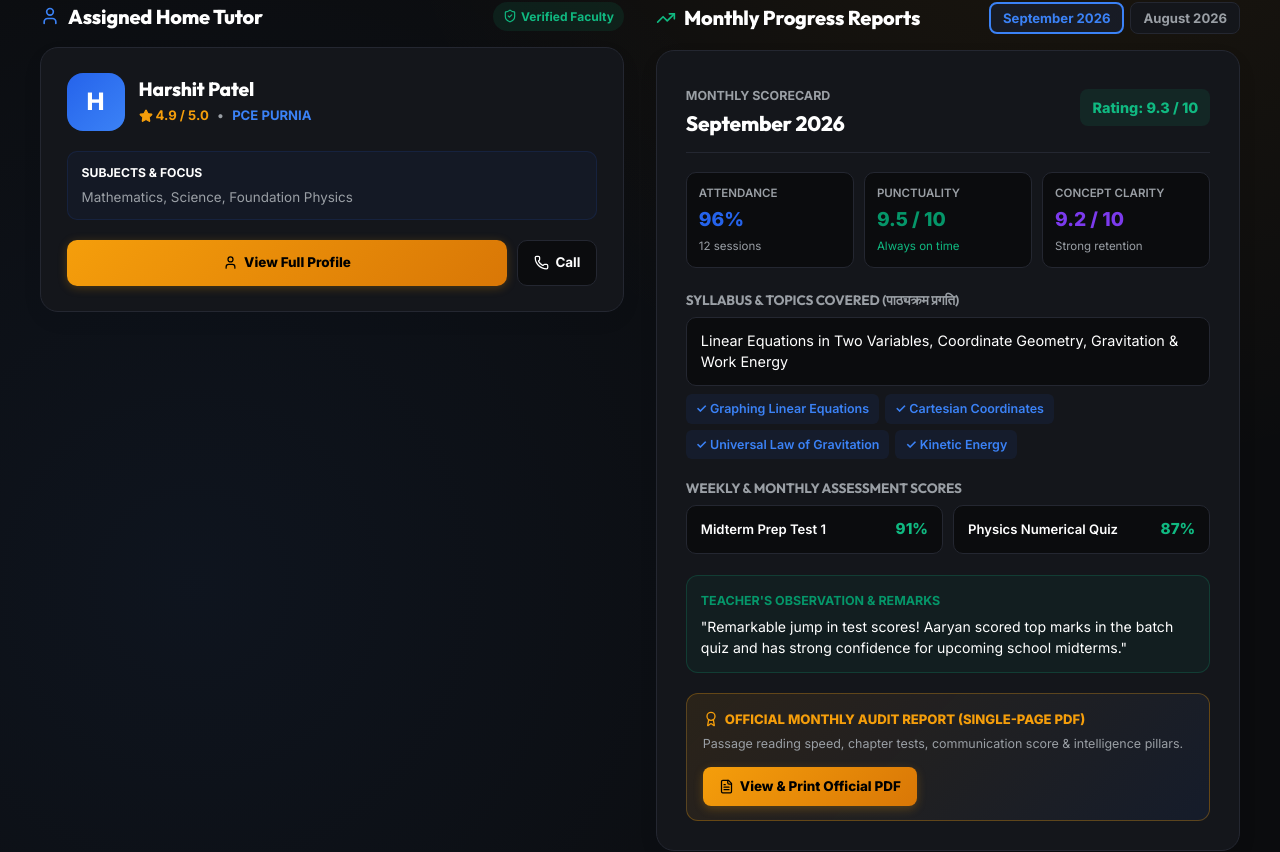
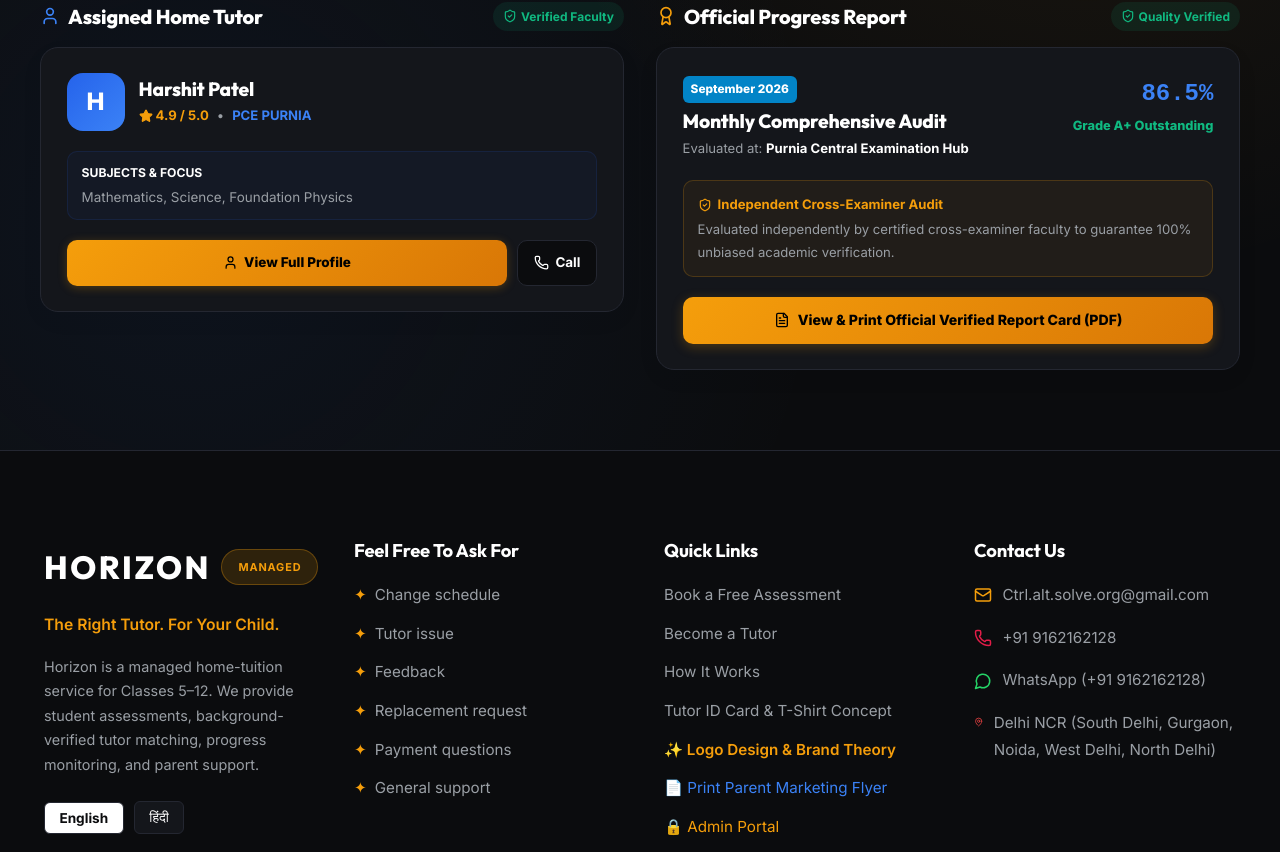
Before and after one commit to ctrlaltsolveorg-cloud/horizon-home-tuition, a Next.js app: page /student-dashboard in a window 1280 px wide. Shown: the part 519-1371 px from the top of the page. Built offline with nearby package versions, Linux system fonts and the light colour scheme; no server answers; the database is empty; sample sign-in values are in the browser's storage.

Commit message:
Remove cluttered legacy monthly scorecard from student dashboard and streamline official report card link

```diff
--- a/src/app/student-dashboard/page.tsx
+++ b/src/app/student-dashboard/page.tsx
@@ -577,233 +577,110 @@ export default function StudentDashboard() {
               )}
             </div>
 
-            {/* Column 2: Monthly Progress Reports with Rich Variables */}
+            {/* Column 2: Official Verified Monthly Report Card (Clean & Focused) */}
             <div>
               <div style={{
                 display: 'flex',
                 alignItems: 'center',
                 justifyContent: 'space-between',
-                marginBottom: '1rem',
-                flexWrap: 'wrap',
-                gap: '8px'
+                marginBottom: '1rem'
               }}>
                 <h2 style={{ fontSize: '1.25rem', fontWeight: 800, color: 'var(--text-primary)', margin: 0, display: 'flex', alignItems: 'center', gap: '8px' }}>
-                  <TrendingUp size={20} style={{ color: '#10b981' }} /> Monthly Progress Reports
+                  <Award size={20} style={{ color: '#F59E0B' }} /> Official Progress Report
                 </h2>
-
-                {/* Month Tab Switcher */}
-                <div style={{ display: 'flex', gap: '6px' }}>
-                  {reports.map((rep, idx) => (
-                    <button
-                      key={rep.id || idx}
-                      onClick={() => setSelectedReportIndex(idx)}
-                      style={{
-                        padding: '6px 12px',
-                        borderRadius: '8px',
-                        border: selectedReportIndex === idx ? '2px solid var(--primary)' : '1px solid var(--border-color)',
-                        background: selectedReportIndex === idx ? 'rgba(37, 99, 235, 0.1)' : 'var(--card-bg)',
-                        color: selectedReportIndex === idx ? 'var(--primary)' : 'var(--text-secondary)',
+                <span style={{
+                  fontSize: '0.75rem',
                   fontWeight: 700,
-                        fontSize: '0.82rem',
-                        cursor: 'pointer'
-                      }}
-                    >
-                      {rep.report_month}
-                    </button>
-                  ))}
-                </div>
+                  color: '#10B981',
+                  background: 'rgba(16, 185, 129, 0.1)',
+                  padding: '4px 10px',
+                  borderRadius: '999px',
+                  display: 'flex',
+                  alignItems: 'center',
+                  gap: '4px'
+                }}>
+                  <ShieldCheck size={14} /> Quality Verified
+                </span>
               </div>
 
-              {activeReport && (
               <div style={{
                 background: 'var(--card-bg)',
                 border: '1px solid var(--border-color)',
                 borderRadius: '18px',
-                  padding: '1.8rem',
-                  boxShadow: '0 8px 24px rgba(0,0,0,0.04)'
+                padding: '1.6rem',
+                boxShadow: '0 8px 24px rgba(0,0,0,0.04)',
+                display: 'flex',
+                flexDirection: 'column',
+                gap: '1.25rem'
               }}>
-
-                  {/* Report Header */}
-                  <div style={{
-                    display: 'flex',
-                    alignItems: 'center',
-                    justifyContent: 'space-between',
-                    paddingBottom: '1rem',
-                    borderBottom: '1px solid var(--border-color)',
-                    marginBottom: '1.2rem'
+                <div style={{ display: 'flex', justifyContent: 'space-between', alignItems: 'flex-start', flexWrap: 'wrap', gap: '10px' }}>
+                  <div>
+                    <span style={{
+                      display: 'inline-block',
+                      padding: '3px 8px',
+                      borderRadius: '6px',
+                      background: '#0284C7',
+                      color: '#FFFFFF',
+                      fontSize: '0.74rem',
+                      fontWeight: 800,
+                      marginBottom: '6px'
                     }}>
-                    <div>
-                      <span style={{ fontSize: '0.78rem', color: 'var(--text-secondary)', textTransform: 'uppercase', fontWeight: 700 }}>
-                        MONTHLY SCORECARD
+                      September 2026
                     </span>
-                      <h3 style={{ fontSize: '1.3rem', fontWeight: 800, color: 'var(--text-primary)', margin: '2px 0 0' }}>
-                        {activeReport.report_month}
+                    <h3 style={{ fontSize: '1.2rem', fontWeight: 800, color: 'var(--text-primary)', margin: '0 0 4px' }}>
+                      Monthly Comprehensive Audit
                     </h3>
-                    </div>
-                    <span style={{
-                      padding: '6px 12px',
-                      borderRadius: '8px',
-                      background: 'rgba(16, 185, 129, 0.1)',
-                      color: '#10b981',
-                      fontWeight: 800,
-                      fontSize: '0.9rem'
-                    }}>
-                      Rating: {activeReport.academic_progress_rating || 9.3} / 10
-                    </span>
-                  </div>
-
-                  {/* Key Metrics Variables Grid */}
-                  <div style={{
-                    display: 'grid',
-                    gridTemplateColumns: 'repeat(auto-fit, minmax(130px, 1fr))',
-                    gap: '10px',
-                    marginBottom: '1.5rem'
-                  }}>
-                    <div style={{ background: 'var(--bg-primary)', padding: '10px 12px', borderRadius: '10px', border: '1px solid var(--border-color)' }}>
-                      <div style={{ fontSize: '0.72rem', color: 'var(--text-secondary)', fontWeight: 600 }}>ATTENDANCE</div>
-                      <div style={{ fontSize: '1.2rem', fontWeight: 800, color: '#2563eb' }}>
-                        {activeReport.student_attendance_percentage}%
-                      </div>
-                      <div style={{ fontSize: '0.72rem', color: 'var(--text-secondary)' }}>{activeReport.total_classes_conducted} sessions</div>
-                    </div>
-
-                    <div style={{ background: 'var(--bg-primary)', padding: '10px 12px', borderRadius: '10px', border: '1px solid var(--border-color)' }}>
-                      <div style={{ fontSize: '0.72rem', color: 'var(--text-secondary)', fontWeight: 600 }}>PUNCTUALITY</div>
-                      <div style={{ fontSize: '1.2rem', fontWeight: 800, color: '#059669' }}>
-                        {activeReport.punctuality_rating || 9.5} / 10
-                      </div>
-                      <div style={{ fontSize: '0.72rem', color: '#10b981' }}>Always on time</div>
-                    </div>
-
-                    <div style={{ background: 'var(--bg-primary)', padding: '10px 12px', borderRadius: '10px', border: '1px solid var(--border-color)' }}>
-                      <div style={{ fontSize: '0.72rem', color: 'var(--text-secondary)', fontWeight: 600 }}>CONCEPT CLARITY</div>
-                      <div style={{ fontSize: '1.2rem', fontWeight: 800, color: '#7c3aed' }}>
-                        {activeReport.understanding_rating || 9.2} / 10
-                      </div>
-                      <div style={{ fontSize: '0.72rem', color: 'var(--text-secondary)' }}>Strong retention</div>
+                    <div style={{ fontSize: '0.82rem', color: 'var(--text-secondary)' }}>
+                      Evaluated at: <strong style={{ color: 'var(--text-primary)' }}>Purnia Central Examination Hub</strong>
                     </div>
                   </div>
 
-                  {/* Syllabus Covered */}
-                  <div style={{ marginBottom: '1.3rem' }}>
-                    <h4 style={{ fontSize: '0.85rem', fontWeight: 700, color: 'var(--text-secondary)', textTransform: 'uppercase', marginBottom: '8px' }}>
-                      Syllabus & Topics Covered (पाठ्यक्रम प्रगति)
-                    </h4>
+                  <div style={{ textAlign: 'right' }}>
+                    <div style={{ fontSize: '1.5rem', fontWeight: 900, color: 'var(--primary)', fontFamily: 'monospace' }}>
+                      86.5%
+                    </div>
+                    <div style={{ fontSize: '0.8rem', fontWeight: 800, color: '#10B981' }}>
+                      Grade A+ Outstanding
+                    </div>
+                  </div>
+                </div>
+
                 <div style={{
                   padding: '12px 14px',
-                      background: 'var(--bg-primary)',
+                  background: 'rgba(245, 158, 11, 0.06)',
+                  border: '1px solid rgba(245, 158, 11, 0.2)',
                   borderRadius: '10px',
-                      border: '1px solid var(--border-color)',
-                      fontSize: '0.9rem',
-                      color: 'var(--text-primary)',
-                      lineHeight: '1.5'
+                  fontSize: '0.82rem',
+                  color: 'var(--text-secondary)'
                 }}>
-                      {activeReport.syllabus_covered}
+                  <div style={{ display: 'flex', alignItems: 'center', gap: '6px', color: '#F59E0B', fontWeight: 700, marginBottom: '2px' }}>
+                    <ShieldCheck size={14} /> Independent Cross-Examiner Audit
+                  </div>
+                  <span>Evaluated independently by certified cross-examiner faculty to guarantee 100% unbiased academic verification.</span>
                 </div>
 
-                    {activeReport.topics_completed && (
-                      <div style={{ display: 'flex', flexWrap: 'wrap', gap: '6px', marginTop: '8px' }}>
-                        {activeReport.topics_completed.map((t: string, idx: number) => (
-                          <span key={idx} style={{
-                            padding: '4px 10px',
-                            background: 'rgba(37, 99, 235, 0.08)',
-                            color: 'var(--primary)',
-                            borderRadius: '6px',
-                            fontSize: '0.78rem',
-                            fontWeight: 600
-                          }}>
-                            ✓ {t}
-                          </span>
-                        ))}
-                      </div>
-                    )}
-                  </div>
-
-                  {/* Test Scores */}
-                  {activeReport.test_scores && (
-                    <div style={{ marginBottom: '1.3rem' }}>
-                      <h4 style={{ fontSize: '0.85rem', fontWeight: 700, color: 'var(--text-secondary)', textTransform: 'uppercase', marginBottom: '8px' }}>
-                        Weekly & Monthly Assessment Scores
-                      </h4>
-                      <div style={{ display: 'grid', gridTemplateColumns: '1fr 1fr', gap: '10px' }}>
-                        {activeReport.test_scores.map((ts: any, idx: number) => (
-                          <div key={idx} style={{
-                            padding: '10px 14px',
-                            background: 'var(--bg-primary)',
-                            borderRadius: '10px',
-                            border: '1px solid var(--border-color)',
-                            display: 'flex',
-                            justifyContent: 'space-between',
-                            alignItems: 'center'
-                          }}>
-                            <span style={{ fontSize: '0.82rem', fontWeight: 600, color: 'var(--text-primary)' }}>{ts.test}</span>
-                            <span style={{ fontSize: '0.95rem', fontWeight: 800, color: '#10b981' }}>{ts.score}</span>
-                          </div>
-                        ))}
-                      </div>
-                    </div>
-                  )}
-
-                  {/* Teacher Feedback / Remarks */}
-                  <div style={{
-                    padding: '14px',
-                    borderRadius: '12px',
-                    background: 'rgba(16, 185, 129, 0.05)',
-                    border: '1px solid rgba(16, 185, 129, 0.2)',
-                    marginBottom: '1.25rem'
-                  }}>
-                    <div style={{ fontSize: '0.78rem', fontWeight: 700, color: '#059669', marginBottom: '4px', textTransform: 'uppercase' }}>
-                      Teacher's Observation & Remarks
-                    </div>
-                    <p style={{ fontSize: '0.88rem', color: 'var(--text-primary)', margin: 0, lineHeight: '1.5' }}>
-                      "{activeReport.tutor_remarks}"
-                    </p>
-                  </div>
-
-                  {/* Official Verified Single-Page Audit Card Link */}
-                  <div style={{
-                    padding: '14px 16px',
-                    borderRadius: '12px',
-                    background: 'linear-gradient(135deg, rgba(245, 158, 11, 0.1), rgba(37, 99, 235, 0.08))',
-                    border: '1px solid rgba(245, 158, 11, 0.3)',
+                <Link
+                  href="/report-card/rep-sample-001"
+                  style={{
                     display: 'flex',
                     alignItems: 'center',
-                    justifyContent: 'space-between',
-                    flexWrap: 'wrap',
-                    gap: '12px'
-                  }}>
-                    <div>
-                      <div style={{ display: 'flex', alignItems: 'center', gap: '6px', fontSize: '0.82rem', fontWeight: 800, color: '#F59E0B' }}>
-                        <Award size={16} />
-                        <span>OFFICIAL MONTHLY AUDIT REPORT (SINGLE-PAGE PDF)</span>
-                      </div>
-                      <div style={{ fontSize: '0.78rem', color: 'var(--text-secondary)', marginTop: '2px' }}>
-                        Passage reading speed, chapter tests, communication score &amp; intelligence pillars.
-                      </div>
-                    </div>
-                    <Link
-                      href={`/report-card/${activeReport.id || 'sample'}`}
-                      style={{
-                        padding: '8px 16px',
-                        borderRadius: '8px',
+                    justifyContent: 'center',
+                    gap: '8px',
+                    padding: '11px 18px',
+                    borderRadius: '10px',
                     background: 'linear-gradient(135deg, #F59E0B, #D97706)',
-                        color: '#000',
+                    color: '#000000',
                     fontWeight: 800,
-                        fontSize: '0.84rem',
+                    fontSize: '0.88rem',
                     textDecoration: 'none',
-                        display: 'flex',
-                        alignItems: 'center',
-                        gap: '6px',
-                        boxShadow: '0 3px 10px rgba(245, 158, 11, 0.25)'
+                    boxShadow: '0 3px 12px rgba(245, 158, 11, 0.25)',
+                    transition: 'transform 0.2s'
                   }}
                 >
-                      <FileText size={15} />
-                      <span>View &amp; Print Official PDF</span>
+                  <FileText size={16} />
+                  <span>View &amp; Print Official Verified Report Card (PDF)</span>
                 </Link>
               </div>
-
-                </div>
-              )}
             </div>
 
           </div>
```
Lines whose indentation alone changed are shown as unchanged.
